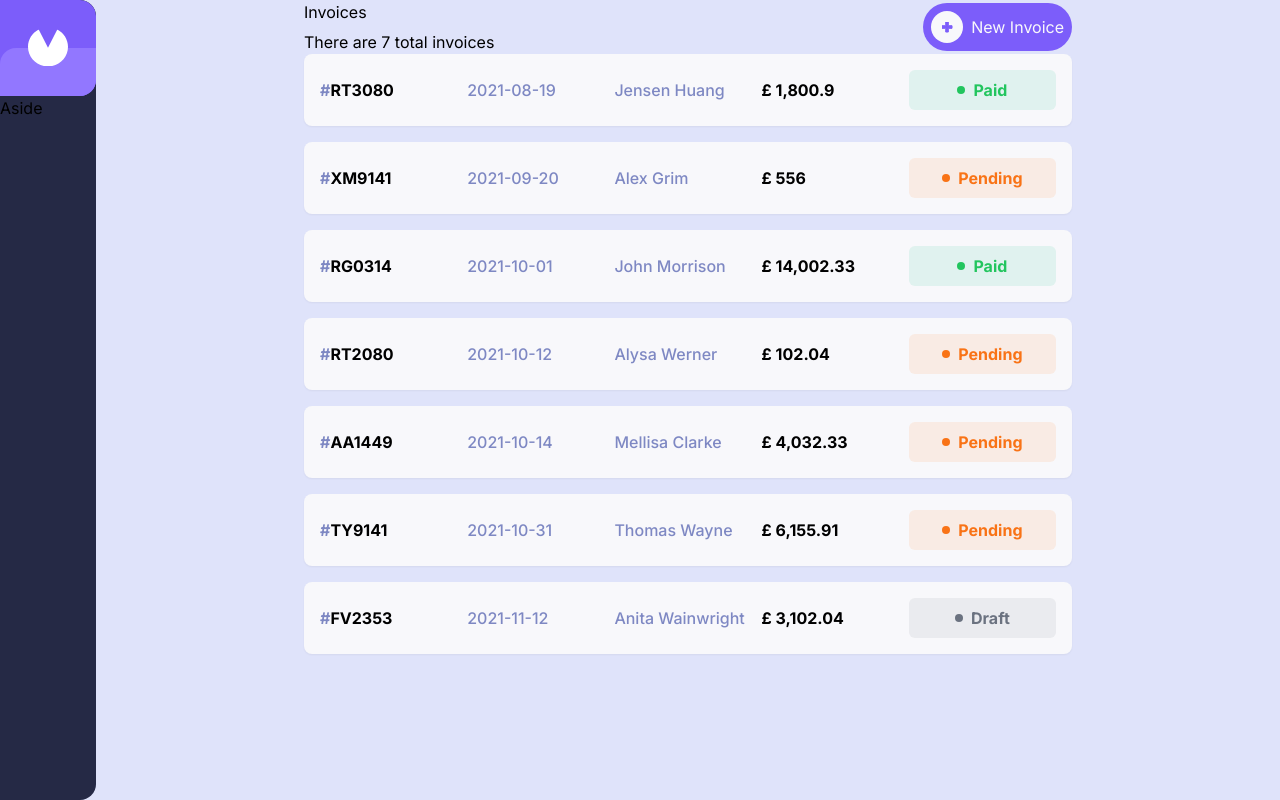
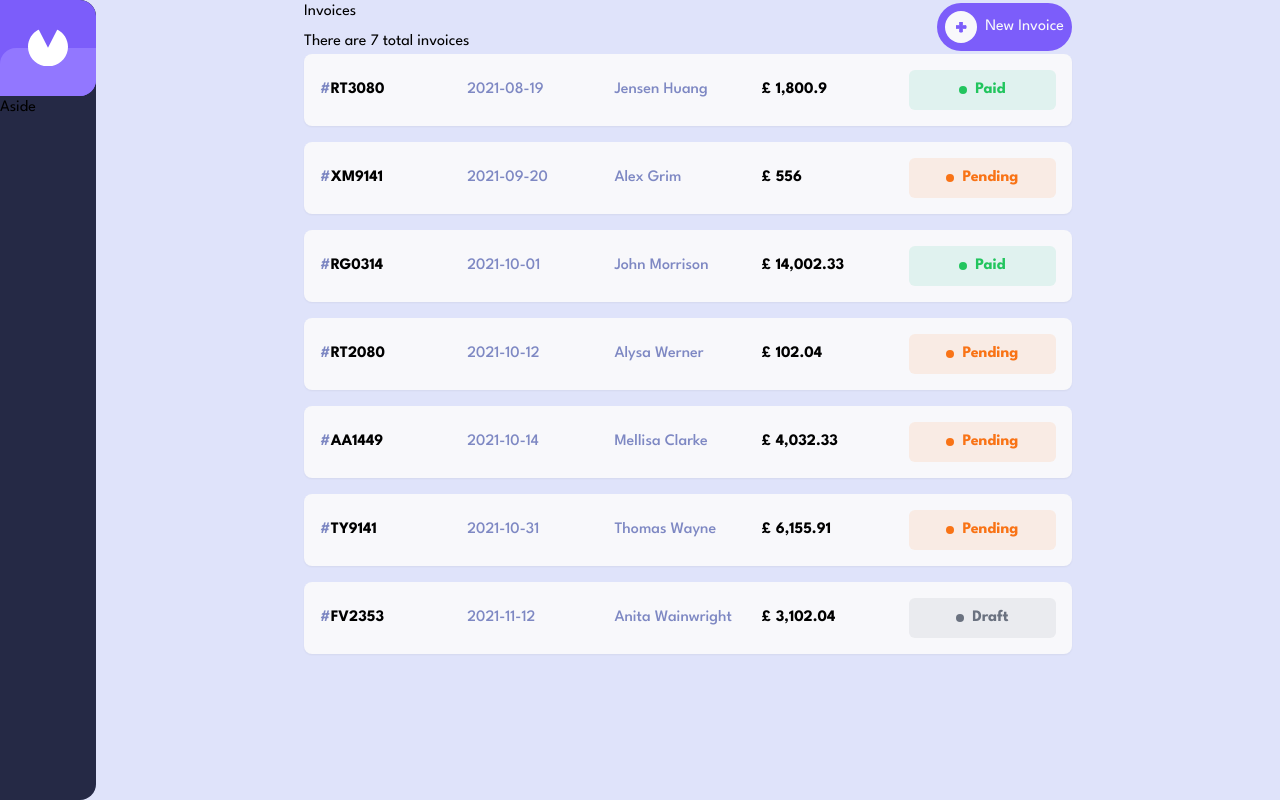
Before and after one commit to DawidGawronskiDev/invoice-app, a Next.js app: page / in a window 1280 px wide. Built offline with nearby package versions, Linux system fonts and the light colour scheme.

Commit message:
Change font to League Spartan

```diff
--- a/app/layout.tsx
+++ b/app/layout.tsx
@@ -1,9 +1,9 @@
 import type { Metadata } from "next";
-import { Inter } from "next/font/google";
+import { League_Spartan } from "next/font/google";
 import "./globals.css";
 import Aside from "./ui/aside";
 
-const inter = Inter({ subsets: ["latin"] });
+const leagueSpartan = League_Spartan({ subsets: ["latin"] });
 
 export const metadata: Metadata = {
   title: "Create Next App",
@@ -17,7 +17,7 @@
 }>) {
   return (
     <html lang="en">
-      <body className={`${inter.className} flex`}>
+      <body className={`${leagueSpartan.className} flex`}>
         <Aside />
         {children}
       </body>
```
